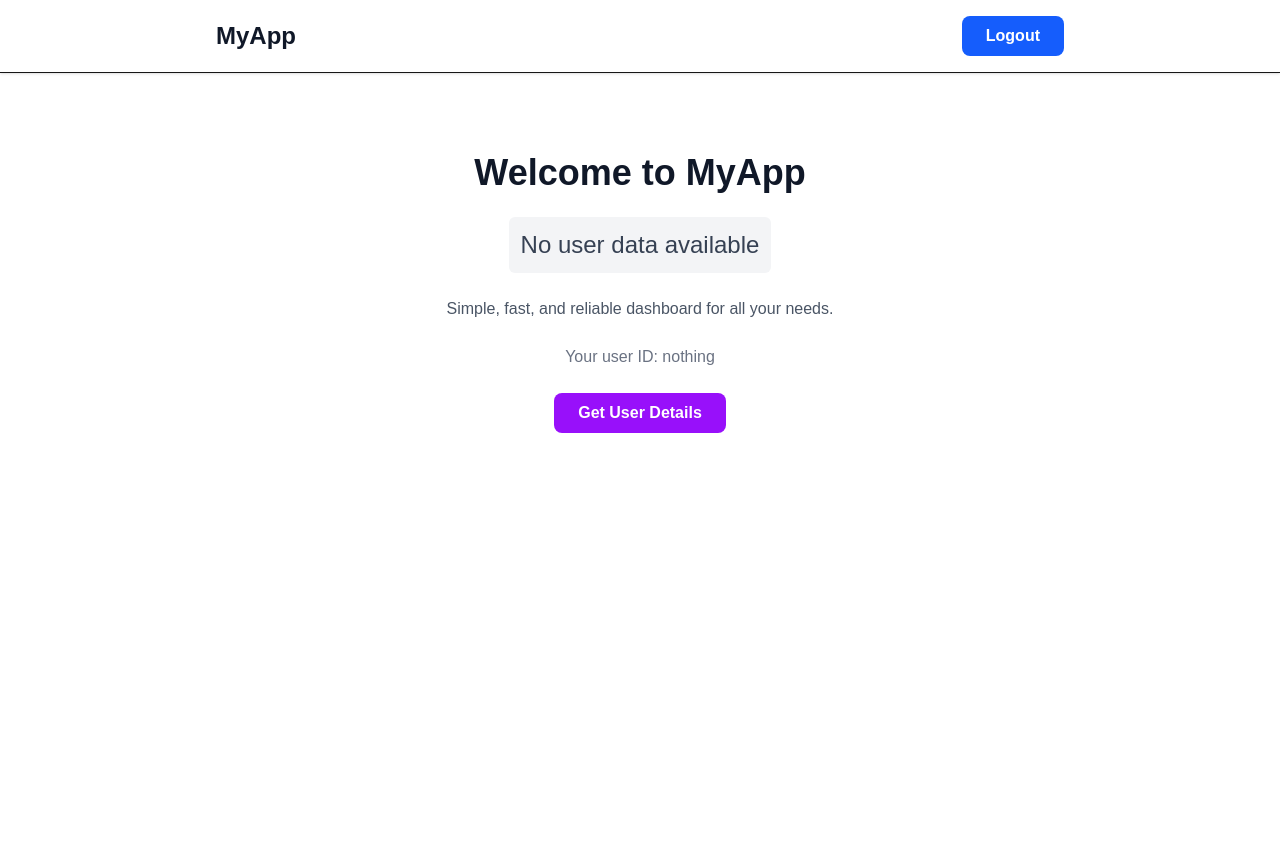
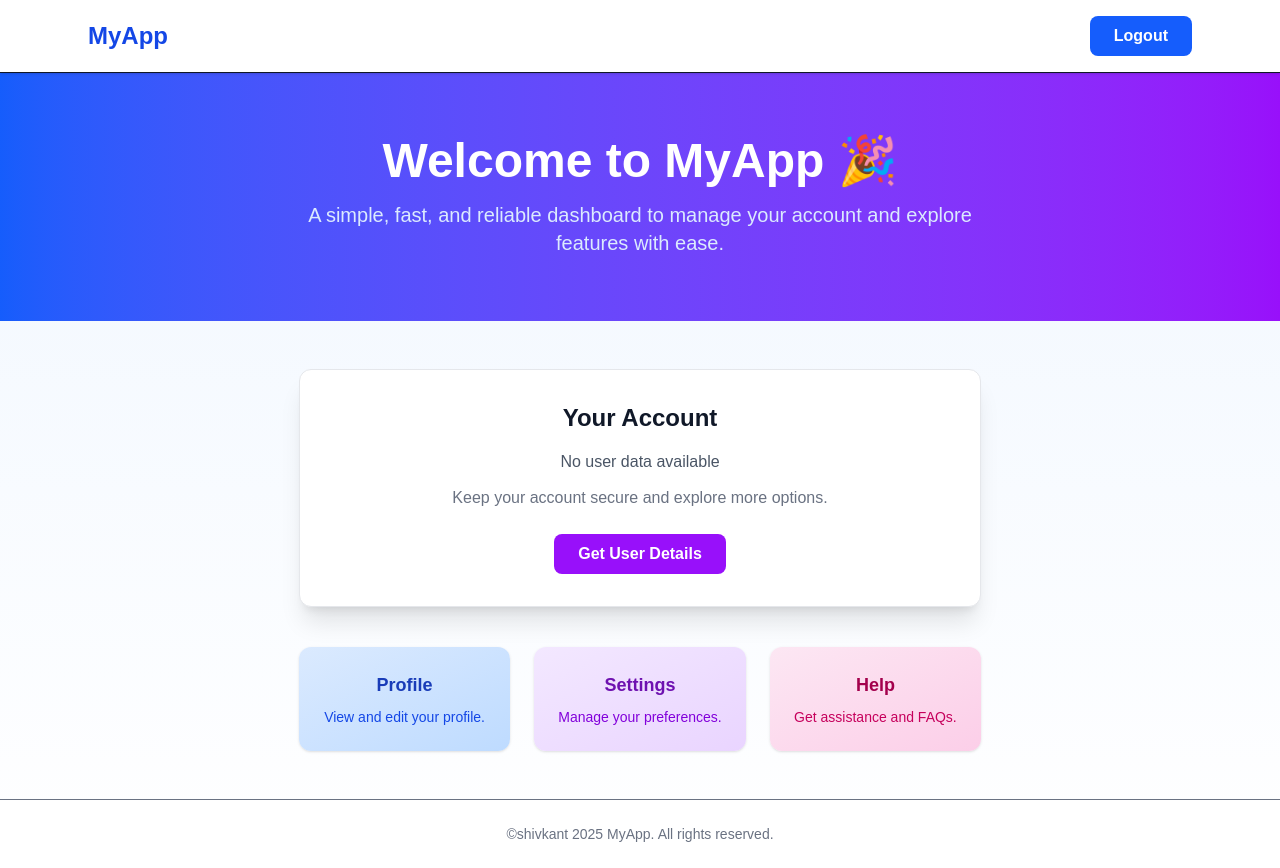
Before and after one commit to shivkantx/youtube-next-js, a Next.js app: page /profile in a window 1280 px wide. Before the commit the page ends 800 px from the top, so only its background shows below. Built offline with nearby package versions, Linux system fonts and the light colour scheme; no server answers.

Commit message:
File setup done for forgot and reset password

```diff
--- a/src/app/login/page.tsx
+++ b/src/app/login/page.tsx
@@ -18,7 +18,7 @@ function LoginPage() {
   const onLogin = async () => {
     try {
       setLoading(true);
-      const response = await axios.post("/api/users/login", user); //
+      const response = await axios.post("/api/users/login", user);
       console.log("Login success", response.data);
       toast.success(response.data.message || "Login successful");
       router.push("/profile");
@@ -35,28 +35,30 @@ function LoginPage() {
   }, [user]);
 
   return (
-    <div className="flex items-center justify-center min-h-screen bg-gradient-to-br from-gray-100 to-gray-200">
-      <div className="w-full max-w-md bg-white rounded-2xl shadow-lg p-8">
-        <h1 className="text-3xl font-bold text-center text-gray-800 mb-6">
-          {loading ? "Logging in..." : "Welcome Back"}
+    <div className="flex items-center justify-center min-h-screen bg-gradient-to-br from-blue-50 to-gray-100">
+      <div className="w-full max-w-md bg-white rounded-2xl shadow-xl p-8 border border-gray-200">
+        {/* Title */}
+        <h1 className="text-3xl font-extrabold text-center text-gray-800 mb-6">
+          {loading ? "Logging in..." : "Welcome Back 👋"}
         </h1>
 
-        <div className="flex flex-col gap-4">
+        {/* Inputs */}
+        <div className="flex flex-col gap-5">
           {/* Email input */}
           <div>
             <label
               htmlFor="email"
-              className="block text-sm font-medium text-gray-600 mb-1"
+              className="block text-sm font-medium text-gray-700 mb-1"
             >
               Email
             </label>
             <input
               id="email"
-              placeholder="Enter email"
+              placeholder="you@example.com"
               type="email"
               value={user.email}
               onChange={(e) => setUser({ ...user, email: e.target.value })}
-              className="w-full p-3 border text-gray-600 border-gray-300 rounded-lg focus:ring-2 focus:ring-blue-500 focus:outline-none"
+              className="w-full p-3 border text-gray-700 border-gray-300 rounded-lg focus:ring-2 focus:ring-blue-500 focus:outline-none"
             />
           </div>
 
@@ -64,37 +66,57 @@ function LoginPage() {
           <div>
             <label
               htmlFor="password"
-              className="block text-sm font-medium text-gray-600 mb-1"
+              className="block text-sm font-medium text-gray-700 mb-1"
             >
               Password
             </label>
             <input
               id="password"
-              placeholder="Enter password"
+              placeholder="••••••••"
               type="password"
               value={user.password}
               onChange={(e) => setUser({ ...user, password: e.target.value })}
-              className="w-full p-3 border text-gray-600 border-gray-300 rounded-lg focus:ring-2 focus:ring-blue-500 focus:outline-none"
+              className="w-full p-3 border text-gray-700 border-gray-300 rounded-lg focus:ring-2 focus:ring-blue-500 focus:outline-none"
             />
           </div>
 
           {/* Login button */}
           <button
             onClick={onLogin}
-            disabled={buttonDisabled || loading} // ✅ disable button
-            className={`w-full py-3 rounded-lg font-semibold transition ${
+            disabled={buttonDisabled || loading}
+            className={`w-full py-3 rounded-lg font-semibold transition-all duration-300 ${
               buttonDisabled || loading
-                ? "bg-gray-400 text-gray-200 cursor-not-allowed"
-                : "bg-blue-600 text-white hover:bg-blue-700"
+                ? "bg-gray-300 text-gray-500 cursor-not-allowed"
+                : "bg-blue-600 text-white hover:bg-blue-700 hover:scale-[1.02]"
             }`}
           >
             {loading ? "Logging in..." : "Login"}
           </button>
 
-          <p className="text-center text-sm text-gray-600 mt-4">
+          {/* Divider */}
+          <div className="flex items-center justify-center my-2">
+            <span className="w-1/5 border-b border-gray-300"></span>
+            <span className="px-2 text-gray-400 text-sm">or</span>
+            <span className="w-1/5 border-b border-gray-300"></span>
+          </div>
+
+          {/* Links */}
+          <p className="text-center text-sm text-gray-600">
             Don’t have an account?{" "}
-            <Link href="/signup" className="text-blue-500 hover:underline">
+            <Link
+              href="/signup"
+              className="text-blue-600 font-medium hover:underline"
+            >
               Sign Up
+            </Link>
+          </p>
+          <p className="text-center text-sm text-gray-600">
+            Forgot your password?{" "}
+            <Link
+              href="/forgot-password"
+              className="text-blue-600 font-medium hover:underline"
+            >
+              Reset it
             </Link>
           </p>
         </div>
--- a/src/app/profile/page.tsx
+++ b/src/app/profile/page.tsx
@@ -1,4 +1,5 @@
 "use client";
+
 import axios from "axios";
 import React from "react";
 import { toast } from "react-hot-toast";
@@ -23,8 +24,6 @@ function HomePage() {
   const getUserDetails = async () => {
     try {
       const res = await axios.get("/api/users/me");
-      console.log(res.data); // {message : "User found", data: {_id : "643b8f0e4f1c2b001c8e4d3a", name: "John Doe", email: "john.doe@example.com"  }}
-
       setData(res.data.data._id);
     } catch (error: any) {
       console.log(error.message);
@@ -36,11 +35,11 @@ function HomePage() {
   }, []);
 
   return (
-    <div className="min-h-screen bg-white">
+    <div className="min-h-screen flex flex-col bg-gradient-to-b from-blue-50 to-white text-gray-900">
       {/* Navigation */}
-      <nav className="bg-white shadow-sm border-b">
-        <div className="max-w-4xl mx-auto px-6 py-4 flex justify-between items-center">
-          <div className="text-2xl font-bold text-gray-900">MyApp</div>
+      <nav className="bg-white shadow-sm border-b sticky top-0 z-50">
+        <div className="max-w-6xl mx-auto px-6 py-4 flex justify-between items-center">
+          <div className="text-2xl font-extrabold text-blue-700">MyApp</div>
           <button
             onClick={logout}
             className="px-6 py-2 bg-blue-600 text-white font-bold rounded-lg hover:bg-blue-700 hover:scale-105 transition-all duration-300 cursor-pointer"
@@ -50,36 +49,79 @@ function HomePage() {
         </div>
       </nav>
 
+      {/* Hero Section */}
+      <header className="flex flex-col items-center justify-center text-center py-16 px-6 bg-gradient-to-r from-blue-600 to-purple-600 text-white">
+        <h1 className="text-4xl sm:text-5xl font-extrabold mb-4">
+          Welcome to MyApp 🎉
+        </h1>
+        <p className="max-w-2xl text-lg sm:text-xl text-blue-100">
+          A simple, fast, and reliable dashboard to manage your account and
+          explore features with ease.
+        </p>
+      </header>
+
       {/* Main Section */}
-      <main className="flex flex-col items-center justify-center py-20 px-6 text-center space-y-6">
-        <h1 className="text-4xl font-bold text-gray-900">Welcome to MyApp</h1>
-
-        <h2 className="text-2xl text-gray-700 bg-gray-100 p-3 rounded-md">
+      <main className="flex-1 max-w-4xl mx-auto px-6 py-12 space-y-10">
+        {/* User Info Card */}
+        <div className="bg-white shadow-xl rounded-xl p-8 text-center border border-gray-200">
+          <h2 className="text-2xl font-semibold mb-4">Your Account</h2>
           {data === "nothing" ? (
-            "No user data available"
+            <p className="text-gray-600">No user data available</p>
           ) : (
             <Link
               href={`/profile/${data}`}
-              className="underline hover:text-blue-600"
+              className="text-blue-600 underline hover:text-blue-800 transition"
             >
-              {data}
+              User ID: {data}
             </Link>
           )}
-        </h2>
+          <p className="mt-3 text-gray-500">
+            Keep your account secure and explore more options.
+          </p>
+          <button
+            onClick={getUserDetails}
+            className="mt-6 px-6 py-2 bg-purple-600 text-white font-bold rounded-lg hover:bg-purple-700 hover:scale-105 transition-all duration-300 cursor-pointer"
+          >
+            Get User Details
+          </button>
+        </div>
 
-        <p className="text-gray-600 max-w-xl">
-          Simple, fast, and reliable dashboard for all your needs.
-        </p>
+        {/* Quick Links */}
+        <div className="grid gap-6 sm:grid-cols-3 text-center">
+          <Link
+            href={`/profile/${data !== "nothing" ? data : ""}`}
+            className="p-6 bg-gradient-to-br from-blue-100 to-blue-200 rounded-xl shadow hover:shadow-lg transition"
+          >
+            <h3 className="text-lg font-bold text-blue-800">Profile</h3>
+            <p className="text-sm text-blue-700 mt-2">
+              View and edit your profile.
+            </p>
+          </Link>
+          <Link
+            href="#"
+            className="p-6 bg-gradient-to-br from-purple-100 to-purple-200 rounded-xl shadow hover:shadow-lg transition"
+          >
+            <h3 className="text-lg font-bold text-purple-800">Settings</h3>
+            <p className="text-sm text-purple-700 mt-2">
+              Manage your preferences.
+            </p>
+          </Link>
+          <Link
+            href="#"
+            className="p-6 bg-gradient-to-br from-pink-100 to-pink-200 rounded-xl shadow hover:shadow-lg transition"
+          >
+            <h3 className="text-lg font-bold text-pink-800">Help</h3>
+            <p className="text-sm text-pink-700 mt-2">
+              Get assistance and FAQs.
+            </p>
+          </Link>
+        </div>
+      </main>
 
-        <p className="text-gray-500">Your user ID: {data}</p>
-
-        <button
-          onClick={getUserDetails}
-          className="px-6 py-2 bg-purple-600 text-white font-bold rounded-lg hover:bg-purple-700 hover:scale-105 transition-all duration-300 cursor-pointer"
-        >
-          Get User Details
-        </button>
-      </main>
+      {/* Footer */}
+      <footer className="bg-white border-t py-6 text-center text-sm text-gray-500">
+        ©shivkant {new Date().getFullYear()} MyApp. All rights reserved.
+      </footer>
     </div>
   );
 }
--- a/src/helpers/mailer.ts
+++ b/src/helpers/mailer.ts
@@ -42,7 +42,6 @@ export const sendEmail = async ({
     });
 
     // Email options
-    // Email options
     const mailOptions = {
       from: "shivkant639624@gmail.com",
       to: email,
```
Also changed, not shown: src/app/api/users/forgotpassword/route.ts (added), src/app/api/users/resetpassword/route.ts (added), src/app/auth/forgot-password/page.tsx (added), src/app/auth/reset-password/page.tsx (added).
